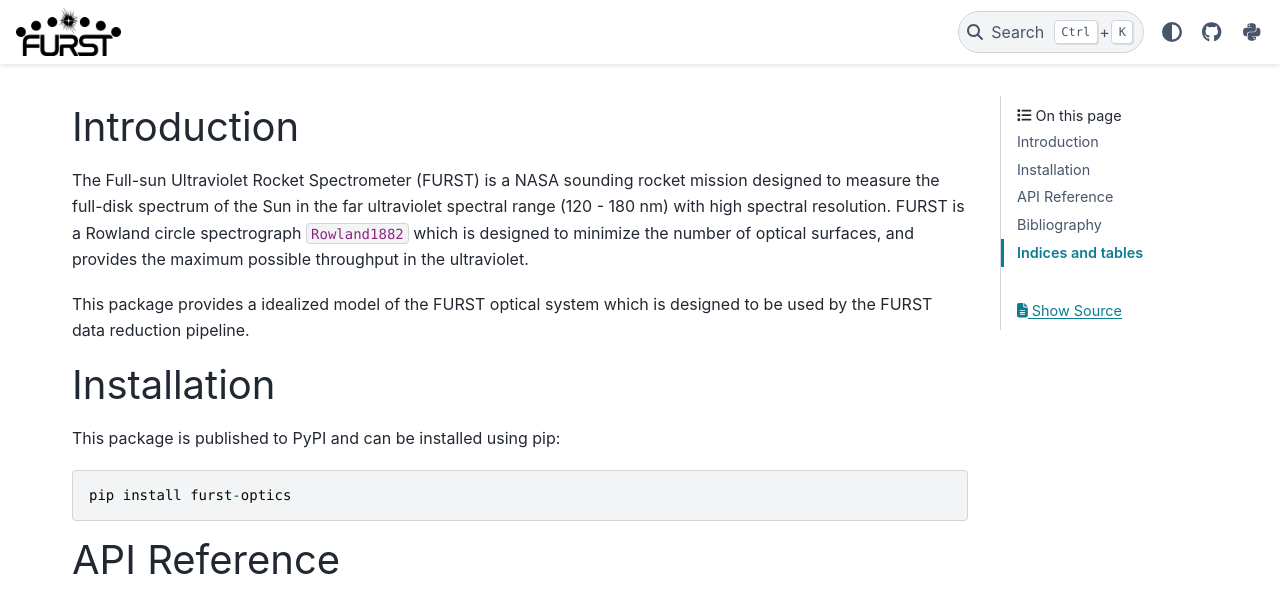
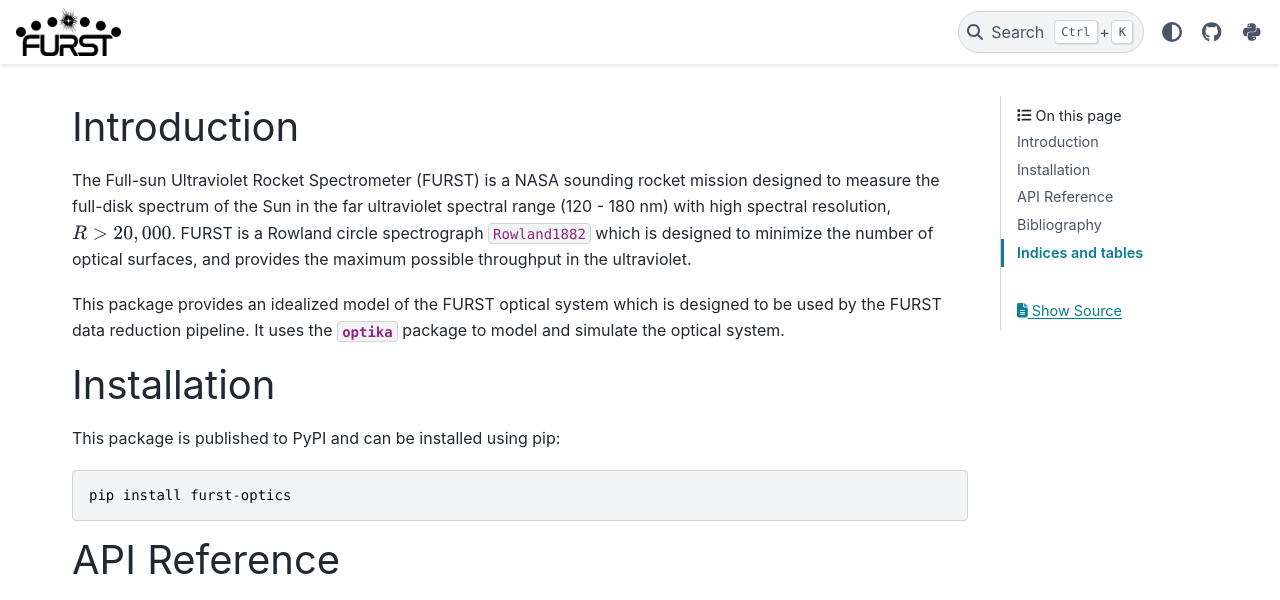
Before and after one commit to Kankelborg-Group/furst-optics, a Sphinx documentation site: the page built from docs/index.rst, in a window 1280 px wide and 1197 px high. Shown: the top 600 px of the window. Built offline with Sphinx 7.4.7 and the PyData theme 0.15.4, drawn with Linux system fonts in a browser that asks for light colours; cross-references to code outside the pages are shown as plain code; grey boxes are pictures that could not be loaded.

Commit message:
Fixed typos in the documentation introduction. (#21)

```diff
--- a/docs/index.rst
+++ b/docs/index.rst
@@ -3,13 +3,14 @@
 
 The Full-sun Ultraviolet Rocket Spectrometer (FURST) is a NASA sounding rocket
 mission designed to measure the full-disk spectrum of the Sun in the far
-ultraviolet spectral range (120 - 180 nm) with high spectral resolution.
+ultraviolet spectral range (120 - 180 nm) with high spectral resolution, :math:`R > 20,000`.
 FURST is a Rowland circle spectrograph :cite:p:`Rowland1882` which is designed
 to minimize the number of optical surfaces, and provides the maximum possible
 throughput in the ultraviolet.
 
-This package provides a idealized model of the FURST optical system which is
+This package provides an idealized model of the FURST optical system which is
 designed to be used by the FURST data reduction pipeline.
+It uses the :mod:`optika` package to model and simulate the optical system.
 
 Installation
 ============
```
